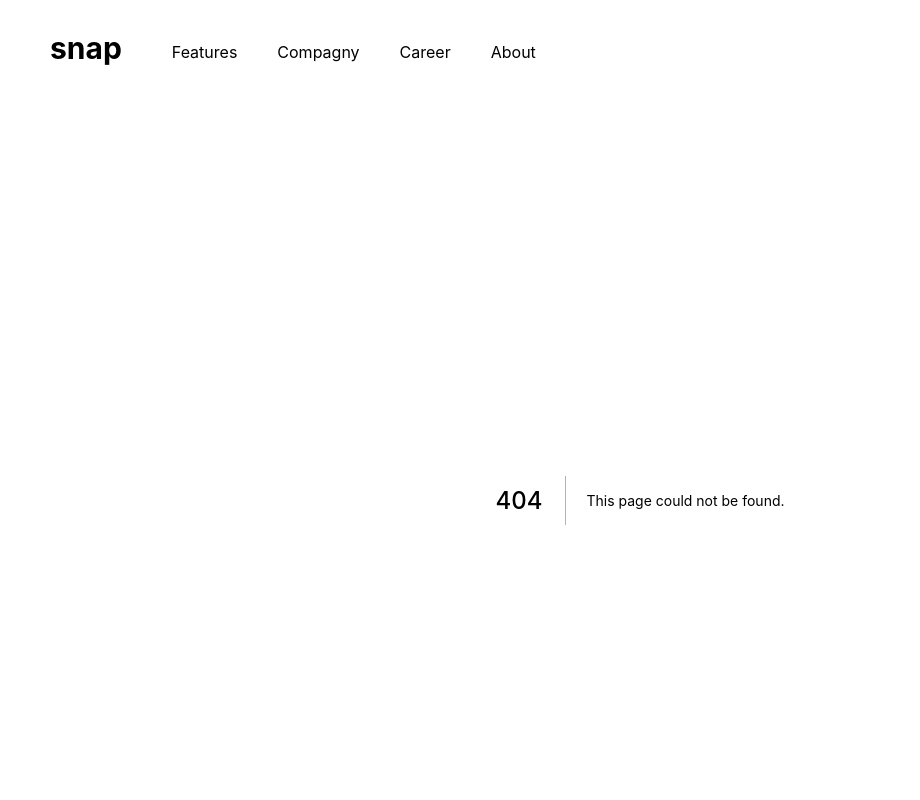
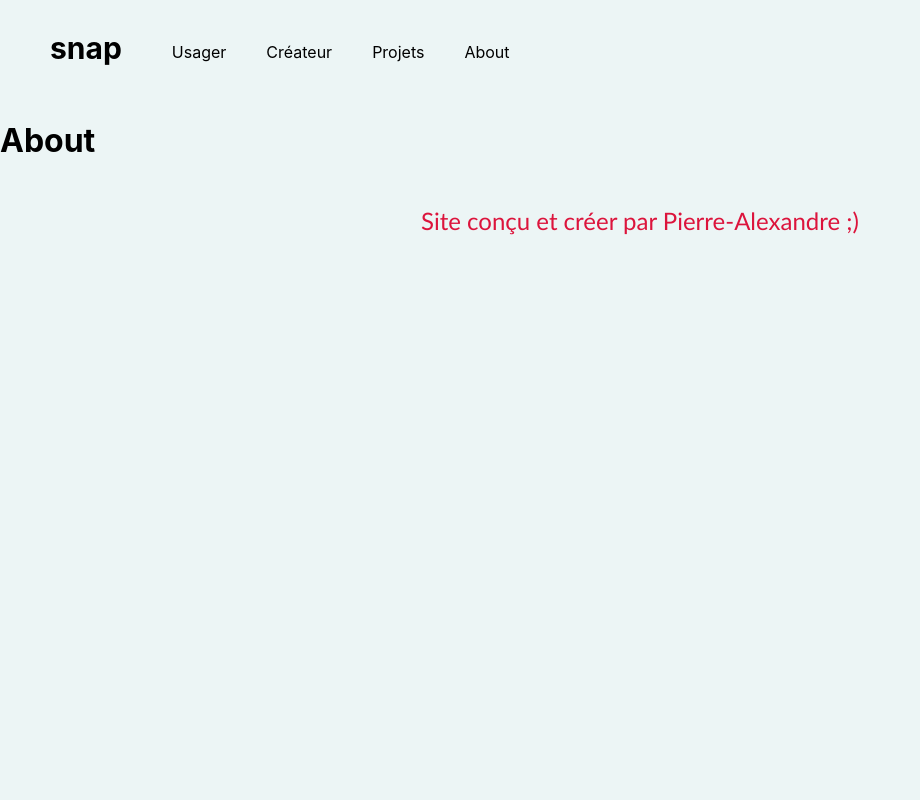
Before and after one commit to PAFiset/notification-page-main, a Next.js app: page /about in a window 1280 px wide. Before the commit this address had no page. Shown: the top 800 px of the page, without its empty margins (0-920 px from the left). Built offline with nearby package versions, Linux system fonts and the light colour scheme.

Commit message:
Link updates and add new placeholder pages

```diff
--- a/pages/components/footer.js
+++ b/components/footer.js
@@ -1,4 +1,4 @@
-import styles from '../../styles/Footer.module.scss'
+import styles from '../styles/Footer.module.scss'
 
 const Footer = () => {
     return (
--- /dev/null
+++ b/components/header.js
@@ -0,0 +1,56 @@
+import Navbar from '../styles/Header.module.scss';
+import { useState , useEffect } from 'react';
+import Link from 'next/link';
+
+
+const Header = () => {
+
+    const getWindowDimension = () =>{
+      const width = window.innerWidth;
+      return width;
+    };
+
+    useEffect(() => {
+      function handleResize() {
+        getWindowDimension() < 700 ? "" : setMobileModal(false);
+      }
+
+      window.addEventListener('resize', handleResize);
+    }, []);
+
+    const [isMobileModal,setMobileModal] = useState(false);
+
+    const clickHandler = () => {
+        setMobileModal(!isMobileModal);
+    };
+
+
+
+    return (
+        <>
+            <div className={Navbar.navbar} >
+                <div className={Navbar.navcontent}>
+                    <p>snap</p>
+                    <Link href="/usagers"><span>Usager</span></Link>
+                    <Link href="/createur"><span>Créateur</span></Link>
+                    <Link href="/projets"><span>Projets</span></Link>
+                    <Link href="/about"><span>About</span></Link>
+                </div>
+            </div>
+            <div className={isMobileModal ? Navbar.navbarmobile : Navbar.navbarmobileclosed} >
+                <p>-- snap --</p>
+                <Link href="/usagers" ><span >Usager</span></Link>
+                <Link href="/createur" ><span >Créateur</span></Link>
+                <Link href="/projets" ><span >Projets</span></Link>
+                <Link href="/about" ><span >About</span></Link>
+            </div>
+            <span className={ isMobileModal ? Navbar.navicon_open + " " + Navbar.navicon :  Navbar.navicon} onClick={clickHandler} >
+                <span></span>
+                <span></span>
+                <span></span>
+            </span>
+        </>
+    );
+}
+
+export default Header;
--- a/pages/_app.js
+++ b/pages/_app.js
@@ -1,5 +1,5 @@
 import '../styles/globals.scss'
-import Layout from './components/layout.js'
+import Layout from '../components/layout.js'
 
 
 function MyApp({ Component, pageProps }) {
--- /dev/null
+++ b/pages/about.js
@@ -0,0 +1,9 @@
+const About = () => {
+  return (
+    <div>
+      <h1>About</h1>
+    </div>
+   );
+}
+
+export default About;
--- a/pages/components/header.js
+++ /dev/null
@@ -1,40 +0,0 @@
-import Navbar from '../../styles/Header.module.scss';
-import { useState } from 'react';
-
-
-const Header = () => {
-
-    const [isMobileModal,setMobileModal] = useState(false);
-
-    const clickHandler = () =>{
-        setMobileModal(!isMobileModal);
-    };
-
-    return (
-        <>
-            <div className={Navbar.navbar} >
-                <div className={Navbar.navcontent}>
-                    <p>snap</p>
-                    <a href="https://www.google.ca" target="_blank">Features</a>
-                    <a href="https://www.google.ca" target="_blank">Compagny</a>
-                    <a href="https://www.google.ca" target="_blank">Career</a>
-                    <a href="https://www.google.ca" target="_blank">About</a>
-                </div>
-            </div>
-            <div className={isMobileModal ? Navbar.navbarmobile : Navbar.navbarmobileclosed} >
-                <p>-- snap --</p>
-                <a href="https://www.google.ca" target="_blank">Features</a>
-                <a href="https://www.google.ca" target="_blank">Compagny</a>
-                <a href="https://www.google.ca" target="_blank">Career</a>
-                <a href="https://www.google.ca" target="_blank">About</a>
-            </div>
-            <span className={ isMobileModal ? Navbar.navicon_open + " " + Navbar.navicon :  Navbar.navicon} onClick={clickHandler} >
-                <span></span>
-                <span></span>
-                <span></span>
-            </span>
-        </>
-    );
-}
-
-export default Header;
--- a/pages/index.js
+++ b/pages/index.js
@@ -1,6 +1,5 @@
 import Head from 'next/head'
-import Image from 'next/image'
-import Header from './components/header'
+
 import styles from '../styles/Home.module.scss'
 
 export default function Home() {
--- a/styles/Header.module.scss
+++ b/styles/Header.module.scss
@@ -13,7 +13,8 @@
             display: inline;
         }
 
-        a{
+        span{
+            cursor: pointer;
             padding-right:40px;
             padding-top: 7px;
         }
@@ -53,7 +54,7 @@
         font-style: italic;
     }
 
-    a{
+    span{
         padding:20px;
         font-size: 50px;
     }
```
Also changed, not shown: pages/createur.js (added, +9 -0 lines), pages/projets.js (added, +9 -0 lines), pages/usagers.js (added, +9 -0 lines), components/layout.js (indentation only).
